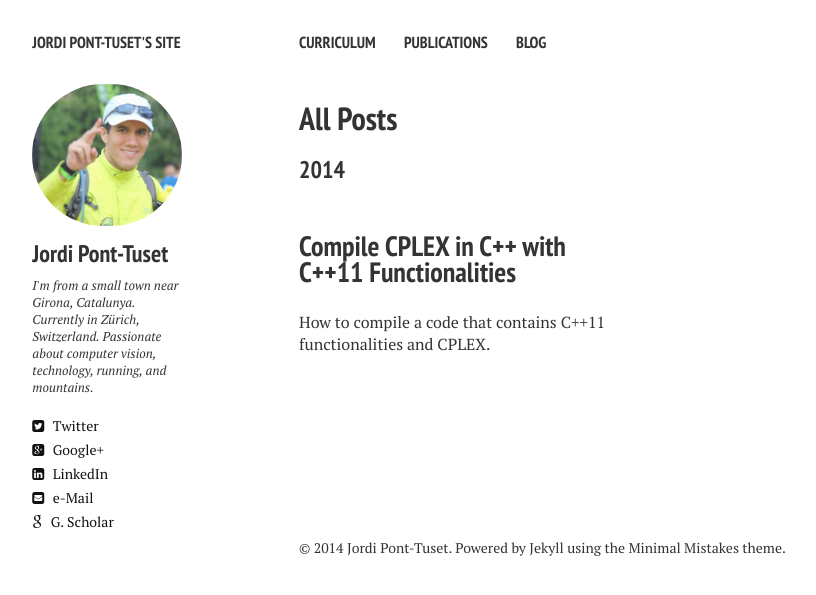
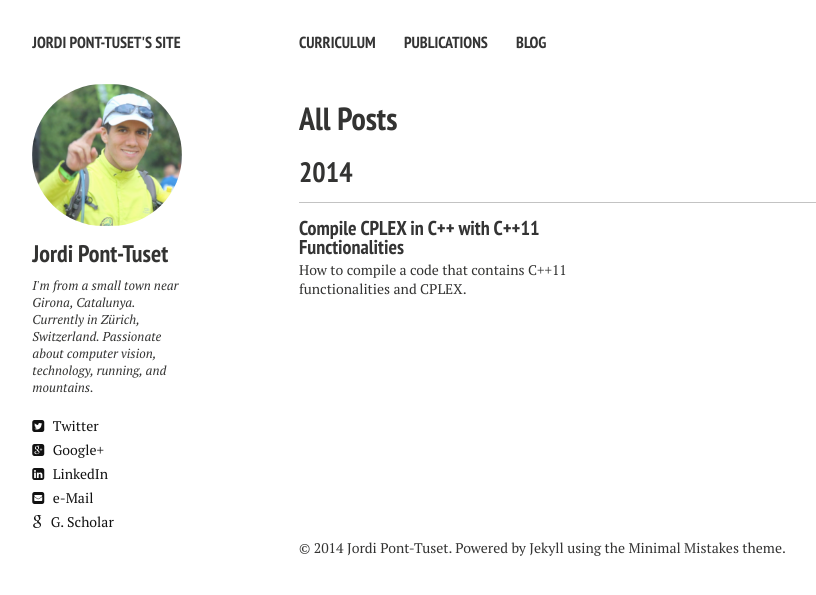
Before and after one commit to jponttuset/jponttuset.github.io, a Jekyll site: the page built from blog.md, in a window 1280 px wide. Shown: the top 595 px of the page, without its empty margins (21-837 px from the left). Built offline with Jekyll 4.4.1, drawn with Linux system fonts in a browser that asks for light colours; nearby versions of some CDN libraries.

Commit message:
- Changing header spacing in blog

```diff
--- a/_layouts/post-index.html
+++ b/_layouts/post-index.html
@@ -33,7 +33,7 @@
 <div class="article-author-side">
   {% include _author-bio.html %}
 </div>
-<article>
+<div id="index">
   <h1>{{ page.title }}</h1>
   {% for post in site.posts %}
   {% unless post.next %}
@@ -54,7 +54,7 @@
       {% endif %}
     </article>
   {% endfor %}
-  </article>
+  </div>
 </div><!-- /#index -->
 
 <div class="footer-wrap">
```
